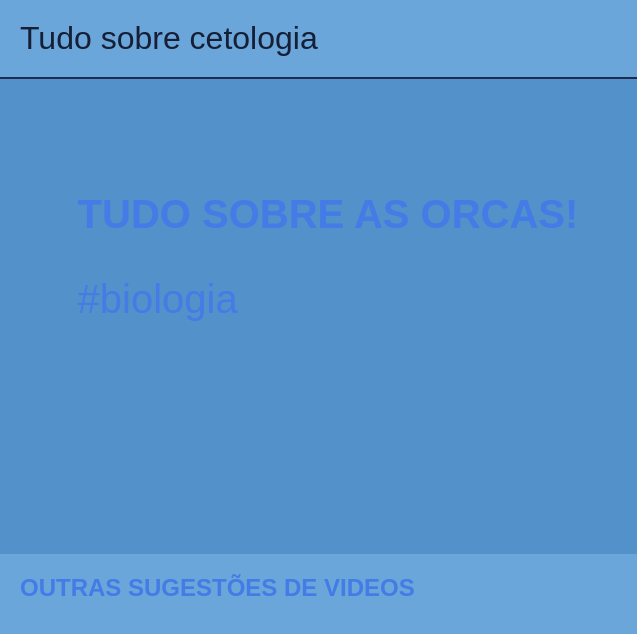
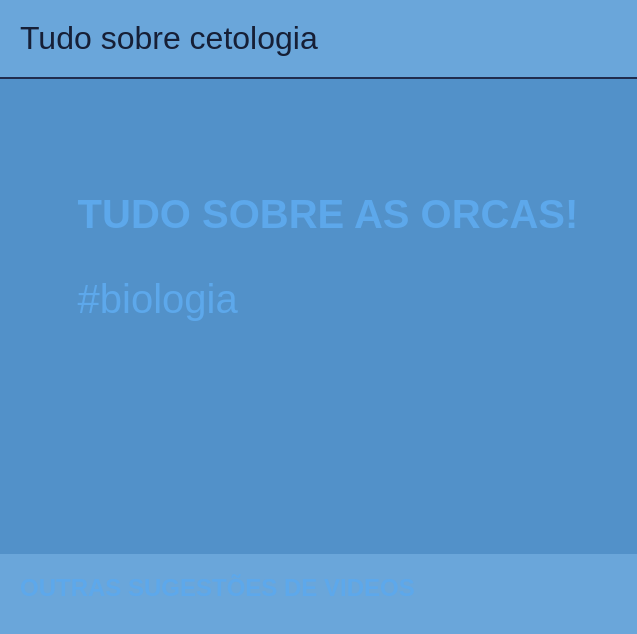
Before and after one commit to beatrizdallagnolramosdasilva-sudo/biologia2, a plain HTML site: page index.html in a window 1280 px wide. Shown: the full height of the page, 0-637 px from the left. Drawn offline with Linux system fonts and the light colour scheme.

Commit message:
atualizações

```diff
--- a/index.html
+++ b/index.html
@@ -31,7 +31,7 @@
             <a href="https://www.youtube.com/watch?v=d1eyNgE16nw"&gt;
                 <img src="https://img.youtube.com/vi/d1eyNgE16nw/maxresdefault.jpg"/&gt;
             </a>
-            <a href="https://www.youtube.com/watch?v=0-wrL_t-24c&list=WL&index=20&t=494 "/&gt;
+            <a href="https://www.youtube.com/watch?v=0-wrL_t-24c&list=WL&index=21&t=494s"/&gt;
                 <img src="https://img.youtube.com/vi/TeCKbjD9O44/maxresdefault.jpg"/&gt;
             </a>
         </div>
--- a/style.css
+++ b/style.css
@@ -1,6 +1,6 @@
 body{
-    color: rgb(67, 124, 230);
-    background: #6AA6DA;
+    color: rgb(93, 168, 235);
+    background: rgb(106, 166, 218);
     margin: 0px;
     font-family: "Purple Purse", sans-serif;
 }
```
